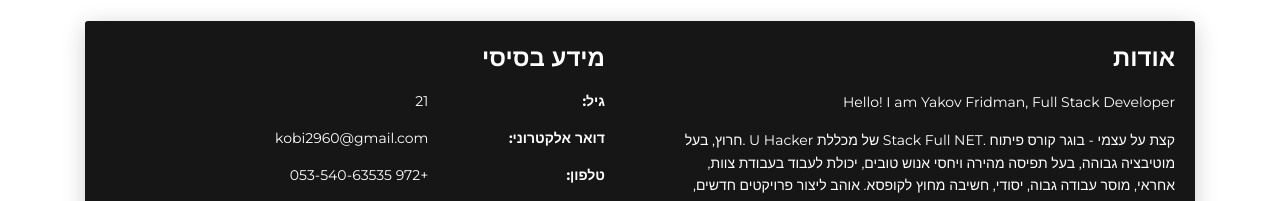
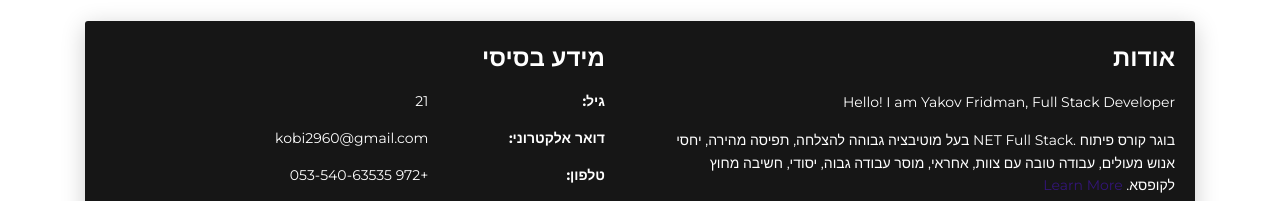
Before and after one commit to YAKOV-FRIDMAN/YakovFridmnaHe, a plain HTML site: page index.html in a window 1280 px wide. Shown: the part 599-800 px from the top of the page. Drawn offline with Linux system fonts and the light colour scheme.

Commit message:
fix abut

```diff
--- a/index.html
+++ b/index.html
@@ -124,10 +124,7 @@
           <div class="card-body" style=" color: rgb(255, 255, 255);">
             <div class="h4 mt-0 title">אודות</div>
             <p>Hello! I am Yakov Fridman, Full Stack Developer</p>
-            <p> קצת על עצמי - בוגר קורס פיתוח .Stack Full NET של מכללת U Hacker .חרוץ, בעל מוטיבציה גבוהה, בעל
-              תפיסה מהירה ויחסי אנוש טובים, יכולת לעבוד בעבודת צוות, אחראי, מוסר עבודה גבוה, יסודי, חשיבה מחוץ
-              לקופסא. אוהב ליצור פרויקטים חדשים, ללמוד דברים חדשים, לחשוב על בעיה כהזדמנות, ועל פתרון כפספוס. אני
-              אוהב את המקצוע שלי, אני חי קוד, בשבילי תכנות זה אומנות
+            <p>בוגר קורס  פיתוח .NET Full Stack  בעל מוטיבציה גבוהה להצלחה, תפיסה מהירה, יחסי אנוש מעולים, עבודה  טובה עם צוות, אחראי, מוסר עבודה גבוה, יסודי, חשיבה מחוץ לקופסא.
               <a href="https://www.linkedin.com/in/yakov-fridman-0a338419b/" target="_blank">Learn More</a></p>
           </div>
         </div>
```
